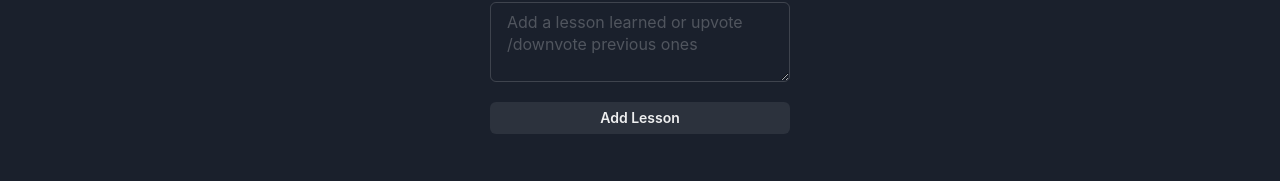
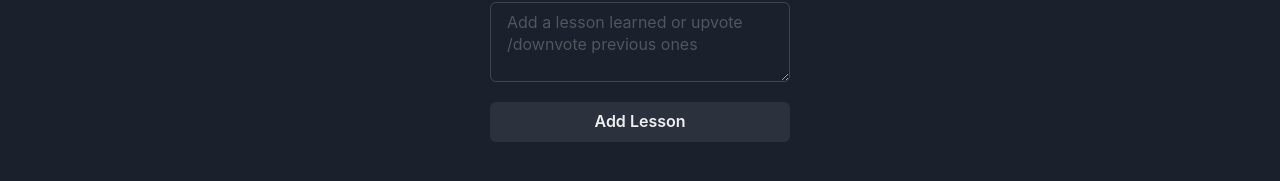
Before and after one commit to HansenJacobA/refine-v1, a Next.js app: page /lessons in a window 1280 px wide. Shown: the part 177-358 px from the top of the page. Built offline with nearby package versions, Linux system fonts and the light colour scheme.

Commit message:
refactor

```diff
--- a/src/components/lessons/index.tsx
+++ b/src/components/lessons/index.tsx
@@ -29,7 +29,6 @@ export default function LessonsForm() {
         }}
       />
       <Button
-        size="sm"
         onClick={function addNoteToProfile() {
           if (!lesson.split(" ").join("").length) {
             setLesson("");
--- a/src/components/noteForm/index.tsx
+++ b/src/components/noteForm/index.tsx
@@ -25,7 +25,6 @@ export default function NoteForm() {
         h={150}
       />
       <Button
-        size="sm"
         onClick={function addNoteToProfile() {
           if (!note.split(" ").join("").length) {
             setNote("");
```
